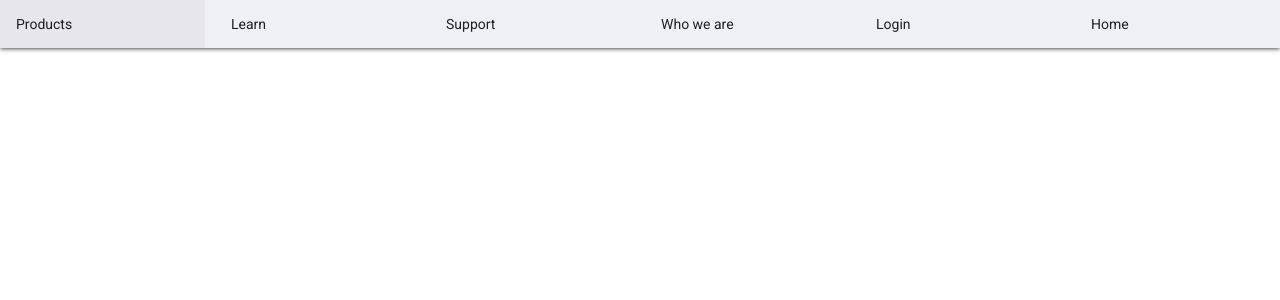
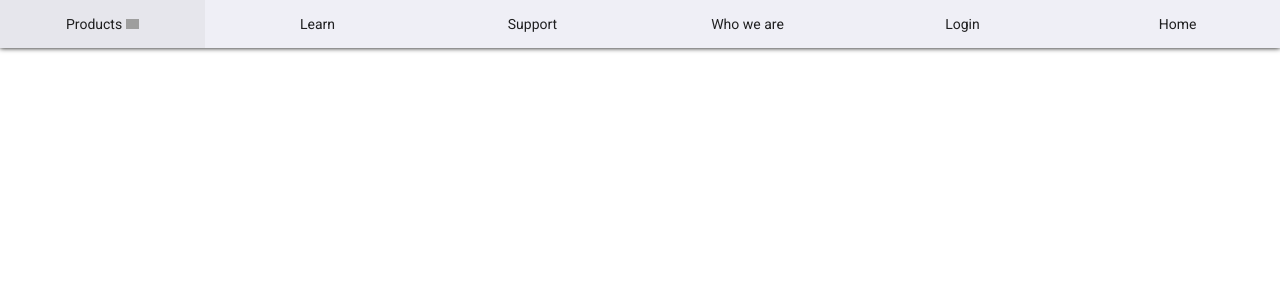
Before and after one commit to jabair14/corpbonds-frontend, an Angular app: page / in a window 1280 px wide. Shown: the top 300 px of the page. Built offline with nearby package versions, Linux system fonts and the light colour scheme; grey boxes are pictures that could not be loaded.

Commit message:
navbar again

```diff
--- a/src/app/app.component.html
+++ b/src/app/app.component.html
@@ -1,11 +1,13 @@
 <div class="nav-bar">
   <!-- <img class="logo" src={{imageSrc}} /> -->
-  <button mat-menu-item [matMenuTriggerFor]="products">Products</button>
+  <button mat-menu-item [matMenuTriggerFor]="products" xPosition="after">Products
+    <img src="https://img.icons8.com/ios/48/000000/sort-down.png" height="10px"/>
+  </button>
   <button mat-menu-item> Learn </button>
   <button mat-menu-item> Support </button>
   <button mat-menu-item> Who we are </button>
   <button mat-menu-item >Login</button>
-  <button mat-menu-item >Home</button>
+  <button mat-menu-item > Home </button>
 <mat-menu #products="matMenu">
   <button mat-menu-item >Bonds</button>
   <button mat-menu-item >Mutual Funds</button>
--- a/src/styles.scss
+++ b/src/styles.scss
@@ -52,6 +52,7 @@ body {
 
 .nav-bar button {
     width: 10px;
+    text-align: center;
 
 
 }
@@ -59,3 +60,7 @@ body {
     width: 75px;
     height: 75px;
 }
+
+.mat-menu-panel {
+    margin-left: 50px;
+}
```
